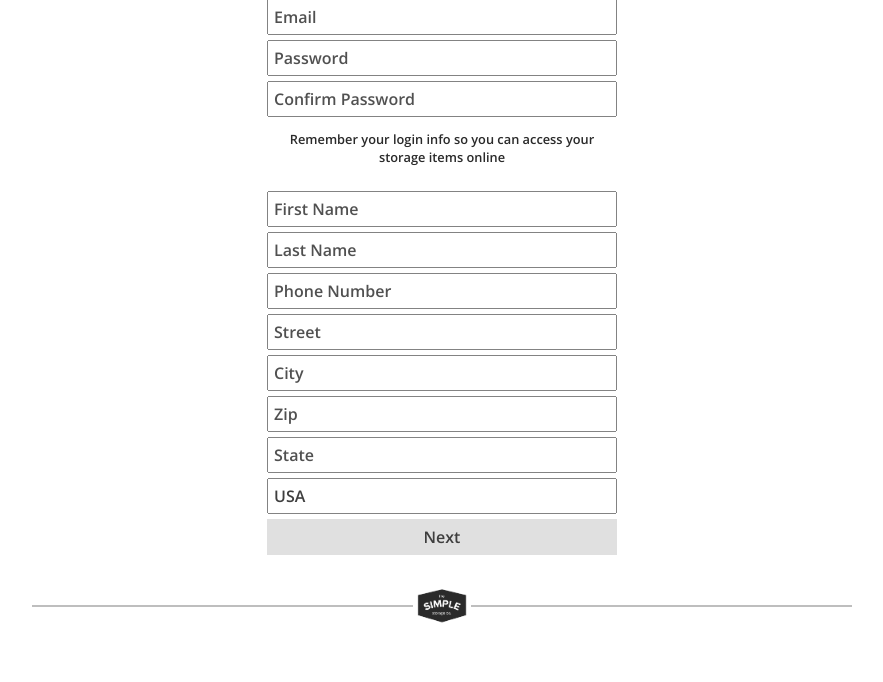
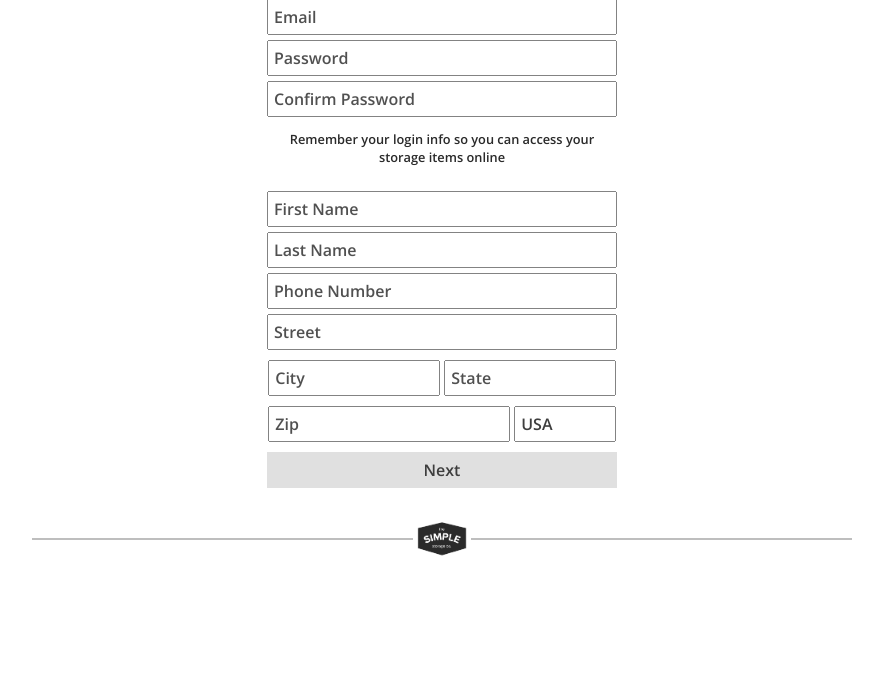
Before and after one commit to hemingto/simplestorageco, a CodeIgniter app: page /database/add in a window 1280 px wide. Shown: the part 296-978 px from the top of the page, without its empty margins (198-1081 px from the left). Run offline with CodeIgniter, Linux system fonts and the light colour scheme.

Commit message:
css form change

```diff
--- a/application/views/add_user_form.php
+++ b/application/views/add_user_form.php
@@ -41,10 +41,10 @@
 			<input type='text' name='last_name' placeholder="Last Name">
 			<input type='tel' name='phone_number' placeholder="Phone Number">
 			<input type='text' name='street' placeholder="Street">
-			<input type='text' name='city' placeholder="City">
-			<input type='text' name='zip' placeholder="Zip">
-			<input type='text' name='state' placeholder="State">
-			<input type='text' name='country' value="USA">
+			<input type='text' name='city' placeholder="City" class='inline half'>
+			<input type='text' name='state' placeholder="State" class="inline half">
+			<input type='text' name='zip' placeholder="Zip" class="inline two_thirds">
+			<input type='text' name='country' value="USA" class="inline one_third">
 			<input type='hidden' name='customer_info'>
 			<input type='submit' value='Next' class="submit_button">
 		</form>
--- a/assets/css/add_customer.css
+++ b/assets/css/add_customer.css
@@ -33,6 +33,18 @@ input {
 	margin: 5px auto;
 	height:36px;
 	opacity: .9;
+}
+
+.half {
+	width:49%;
+}
+
+.two_thirds {
+	width:69%;
+}
+
+.one_third {
+	width:29%;
 }
 
 input:nth-child(4) {
```
